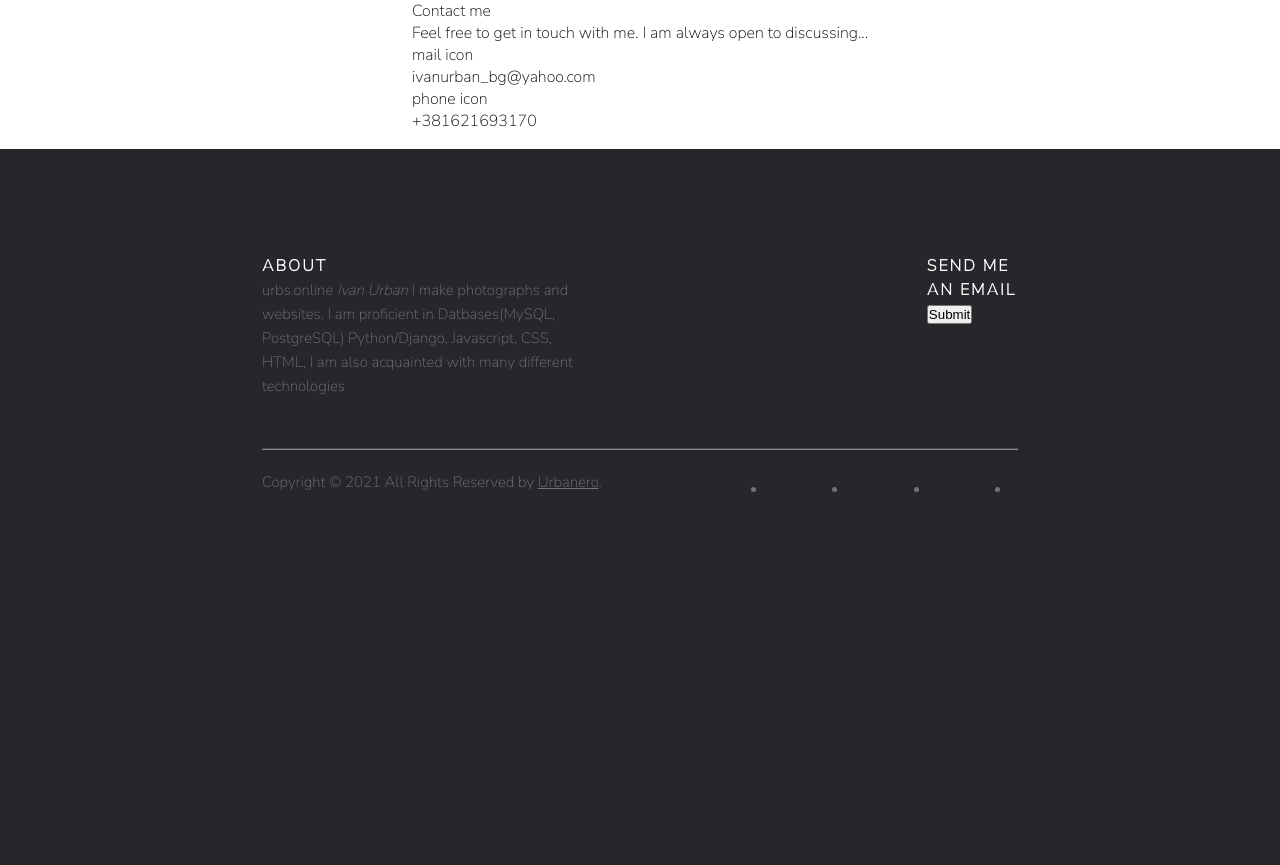
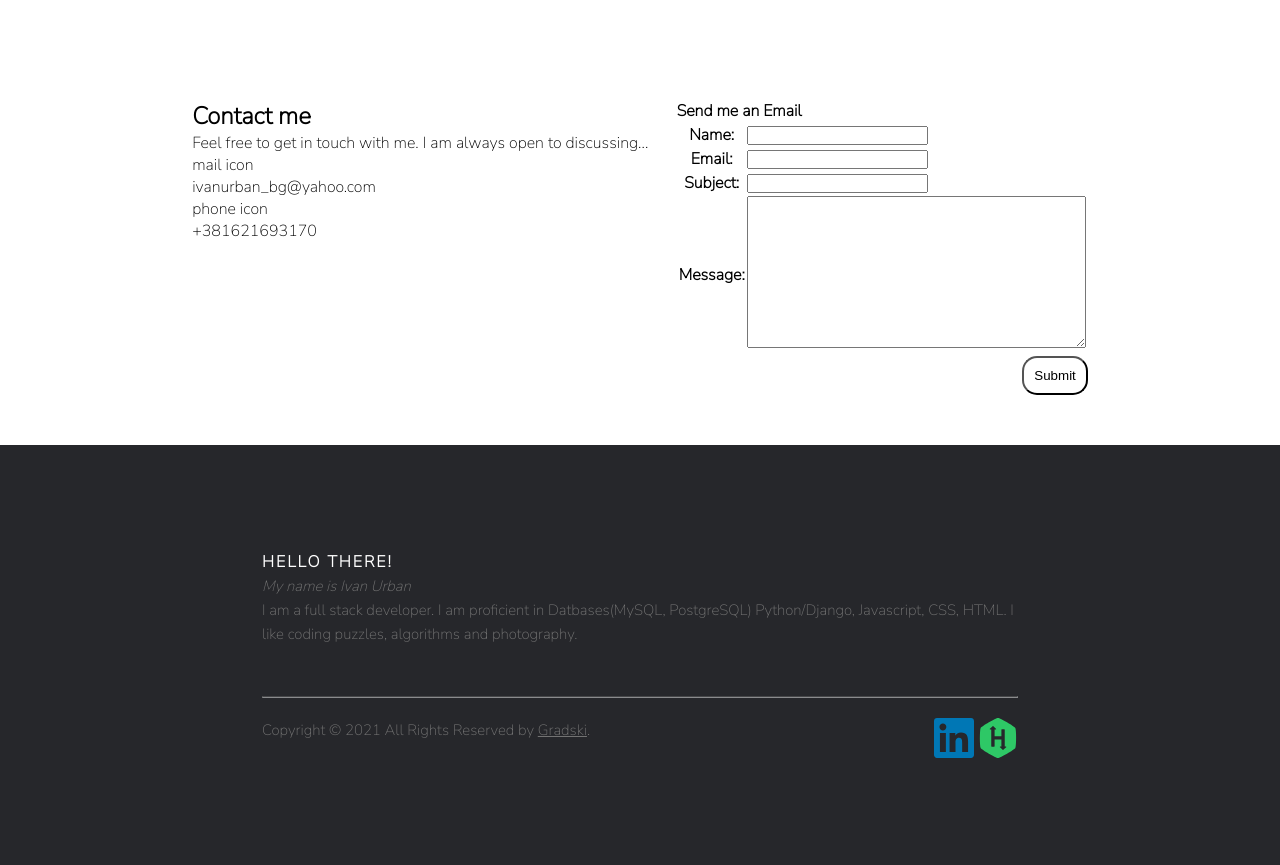
Before and after one commit to ivanurban/django-algorithms-webapp, a Django app: page /contact/ in a window 1280 px wide. Shown: the part 190-1055 px from the top of the page. Before the commit the page ends 682 px from the top, so only its background shows below. Run offline with Django 3.2, Linux system fonts and the light colour scheme; parts of the project's set-up code (start-up, migrations or seed data) failed here and were passed over.

Commit message:
added mail form

```diff
--- a/algoblog/forms.py
+++ b/algoblog/forms.py
@@ -1,6 +1,50 @@
 from django import forms
+from django.conf import settings
+from django.core.mail import send_mail
 
-class SendMailForm(forms.Form):
-    name = forms.CharField(max_length=25)
-    email = forms.EmailField()
+# class SendMailForm(forms.Form):
+#     name = forms.CharField(max_length=25)
+#     email = forms.EmailField()
+#     message = forms.CharField(widget=forms.Textarea)
+
+
+class ContactForm(forms.Form):
+
+    name = forms.CharField(max_length=120,required=True)
+    email = forms.EmailField(required=True)
+    subject = forms.CharField(max_length=100,required=True)
     message = forms.CharField(widget=forms.Textarea)
+
+    def get_info(self):
+        """
+        Method that returns formatted information
+        :return: subject, msg
+        """
+
+        clean_data= super().clean()
+
+        name = clean_data.get('name').strip()
+        from_email =  clean_data.get('email').strip()
+        subject = clean_data.get('subject')
+
+        message = f'{name} with email {from_email} said:'
+        message += f'\n"{subject}"\n\n'
+        message += clean_data.get('message')
+
+
+        return subject, message
+
+
+    def send(self):
+        subject, message = self.get_info()
+
+
+        send_mail(
+            subject= subject,
+            message=message,
+            from_email=settings.EMAIL_HOST_USER,
+            recipient_list=[settings.RECIPIENT_ADDRESS]
+
+
+
+        )
--- a/algoblog/templates/algoblog/base.html
+++ b/algoblog/templates/algoblog/base.html
@@ -44,22 +44,13 @@
                                     <div class="container1">
 
                                                     <div class="about">
-                                                    <h6>About</h6>
-                                                    <p>urbs.online <i>Ivan Urban </i>
-                                                        I make photographs and websites. I am proficient in Datbases(MySQL, PostgreSQL) Python/Django, Javascript, CSS, HTML,
-                                                    I am also acquainted with many different technologies </p>
+                                                    <h6>Hello there!</h6>
+                                                    <p> <i> My name is Ivan Urban </i>      </p>
+                                                    <p>I am a full stack developer. I am proficient in Datbases(MySQL, PostgreSQL) Python/Django, Javascript, CSS, HTML.
+                                                        I like coding puzzles, algorithms and photography. </p>
+
                                                     </div>
 
-                                                    <div class="email">
-                                                            <h6>Send me an Email</h6>
-                                                            <ul class="footer-links">
-                                                                <form method="post">
-                                                                    {% csrf_token %}
-                                                                        {{ form.as_p }}
-                                                                        <button type="submit">Submit</button>
-                                                                    </form>
-                                                            </ul>
-                                                    </div>
 
 
 
@@ -71,22 +62,31 @@
                                     <div class="container2">
 
 
-                                                    <div class="">
                                                     <p class="copyright-text">Copyright &copy; 2021 All Rights Reserved by
-                                                <a href="#">Urbanero</a>.
+                                                        <a href="#">Gradski</a>.
                                                     </p>
-                                                    </div>
 
-                                                    <div class="">
-                                                    <ul class="social-icons">
-                                                        <li><a class="facebook" href="#"><i class="fa fa-facebook"></i></a></li>
-                                                        <li><a class="twitter" href="#"><i class="fa fa-twitter"></i></a></li>
-                                                        <li><a class="dribbble" href="#"><i class="fa fa-dribbble"></i></a></li>
-                                                        <li><a class="linkedin" href="#"><i class="fa fa-linkedin"></i></a></li>
-                                                    </ul>
-                                                    </div>
+
+                                                        <div class="soc_icons">
+
+                                                            <a href="#"  ><img src="{% static 'img/linkedin.svg' %}"  width="40" height="40"></a>
+                                                            <a href="#"  ><img src="{% static 'img/hackerrank.svg' %}"  width="40" height="40"></a>
+
+
+
+                                                        </div>
+
+
+
+
+
+
+
+
+
 
                                     </div>
+
                                 </footer>
 
 
--- a/algoblog/templates/algoblog/post/contact.html
+++ b/algoblog/templates/algoblog/post/contact.html
@@ -1,6 +1,7 @@
 {% extends "algoblog/base.html" %}
 
 {% load static %}
+
 
 {% block content %}
 
@@ -11,7 +12,7 @@
 
             <div class="contact-text">
 
-                <p>Contact me</p>
+                <h2>Contact me</h2>
                 <p>Feel free to get in touch with me. I am always open to discussing...</p>
 
                 <p>mail icon</p>
@@ -21,11 +22,21 @@
                 <p>+381621693170</p>
             </div>
 
-            <div class="contact-mail">
+            <div class="contact-email">
+                <h4>Send me an Email</h4>
 
+                <div class="email-form">
+                    <form method="post">
+                        {% csrf_token %}
+                        <table>
+                            {{ form.as_table  }}
+                        </table>
+                            <button id="sendMailButton" type="submit">Submit</button>
+                        </form>
+                </div>
 
+        </div>
 
-            </div>
 
     </div>
 
--- a/algoblog/urls.py
+++ b/algoblog/urls.py
@@ -10,7 +10,8 @@ urlpatterns = [
     path('', views.AlgoBlogListView.as_view(), name='post_list'),
     path('<int:year>/<int:month>/<int:day>/<slug:slug>', views.AlgoBlogDetailView.as_view(), name='post_detail'),
     path('about/', views.AboutView.as_view(), name='about'),
-    path('contact/', views.ContactView.as_view(),name='contact'),
+    path('contact/', views.ContactFormView.as_view(),name='contact'),
+    path('success/', views.ContactSuccessView.as_view(),name='success'),
 
 
     #path('<slug:post>/', views.AlgoBlogDetailView.as_view(), name='post_detail'),
--- a/algoblog/views.py
+++ b/algoblog/views.py
@@ -1,8 +1,12 @@
 from django.shortcuts import render
 
-from django.views.generic import ListView, DetailView, TemplateView
+from django.views.generic import ListView, DetailView, TemplateView, FormView
+
+from .forms import ContactForm
 
 from .models import Post
+
+from django.urls import reverse_lazy
 
 
 
@@ -31,5 +35,21 @@ class AlgoBlogDetailView(DetailView):
 class AboutView(TemplateView):
     template_name = 'algoblog/post/about.html'
 
-class ContactView(TemplateView):
+# class ContactView(TemplateView):
+#     template_name = 'algoblog/post/contact.html'
+
+class ContactFormView(FormView):
+    form_class = ContactForm
     template_name = 'algoblog/post/contact.html'
+    success_url = reverse_lazy('algoblog:success')
+
+
+    def form_valid(self, form):
+        #calls custom send method from forms.py
+        form.send()
+        return super().form_valid(form)
+
+
+# contact/views.py
+class ContactSuccessView(TemplateView):
+    template_name = 'algoblog/post/success.html'
--- a/static/css/base.css
+++ b/static/css/base.css
@@ -186,9 +186,28 @@ justify-content: space-between;
 
 .contact-container{
 
+    width: 80%;
+    margin:50px auto 0 auto;
+    padding:50px;
         display:flex;
-        justify-content: center;
+        justify-content: space-around;
 
+}
+
+.contact-text{
+
+}
+
+.contact-email{
+
+
+}
+#sendMailButton{
+
+    padding:10px;
+    background-color: transparent;
+    border-radius: 15px;
+    float: right;
 }
 
 
@@ -220,15 +239,17 @@ justify-content: space-between;
 
         width: 70%;
         margin: auto;
-        display: flex;
-        justify-content: center;
+        /* display: flex;
+        justify-content: center; */
+
 
 
 }
 
 .site-footer .container1 .about p{
 
-        width: 50%;
+        width: 100%;
+
 
 
 }
@@ -278,47 +299,20 @@ justify-content: space-between;
   color:#3366cc;
   text-decoration:none;
 }
-.footer-links
+
+.soc-icons {
+
+    display: flex;
+    justify-content: space-around;
+
+}
+.container2 .soc-icons  a img
 {
-  padding-left:0;
-  list-style:none
+
+
+  background-color:#33353d;
 }
-.footer-links li
-{
-  display:block
-}
-.footer-links a
-{
-  color:#737373
-}
-.footer-links a:active,.footer-links a:focus,.footer-links a:hover
-{
-  color:#3366cc;
-  text-decoration:none;
-}
-.footer-links.inline li
-{
-  display:inline-block
-}
-.site-footer .social-icons
-{
-    display: flex;
-    justify-content:space-between;
-    min-width: 250px;
-    max-width: 250px;
 
-  /* text-align:right */
-}
-.site-footer .social-icons a
-{
-  width:40px;
-  height:40px;
-  line-height:40px;
-  margin-left:6px;
-  margin-right:0;
-  border-radius:100%;
-  background-color:#33353d
-}
 .copyright-text
 {
   margin:0
```
Also changed, not shown: algoblog/templates/algoblog/post/success.html (added, +19 -0 lines), algoritmi/settings.py (+20 -0 lines), db.sqlite3, static/img/hackerrank.svg (added), static/img/linkedin.svg (added), 3 other files.
